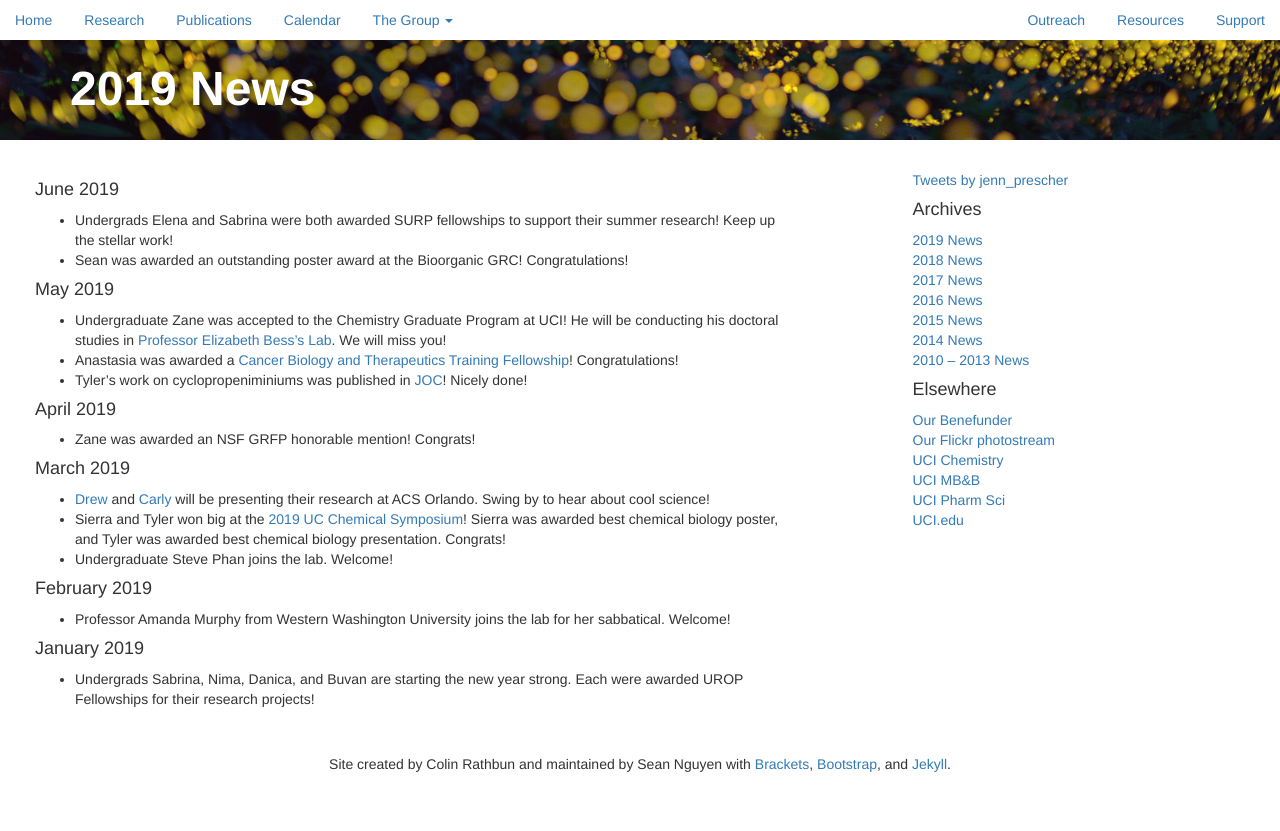
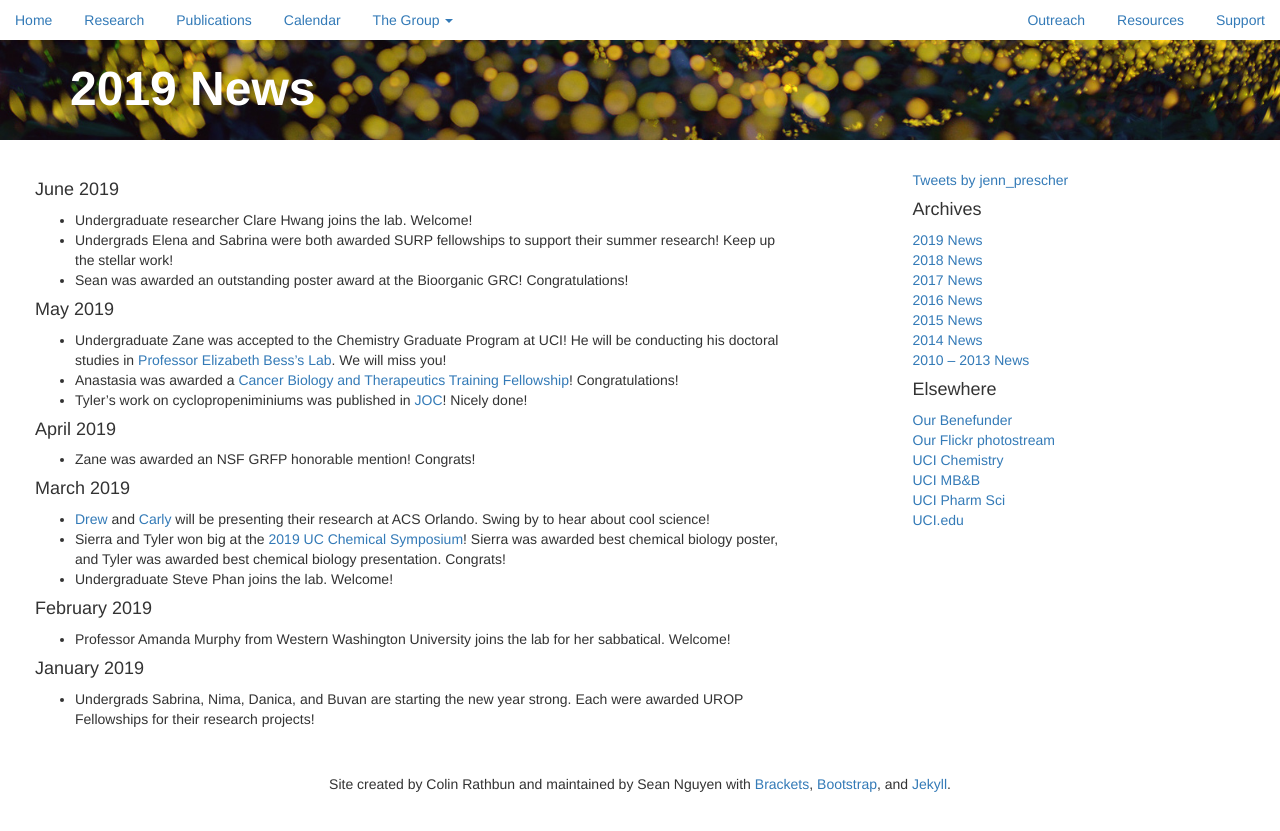
Before and after one commit to c-bun/Prescher-Lab-Site, a Jekyll site: the page built from _posts/2019-01-23-2019-News.markdown, in a window 1280 px wide. Shown: the top 831 px of the page. Built offline with Jekyll 4.4.1, drawn with Linux system fonts in a browser that asks for light colours; comment, search, counter and statistics services are not loaded.

Commit message:
PrescherLabSite_June2019_Update3

```diff
--- a/_data/group.csv
+++ b/_data/group.csv
@@ -53,3 +53,4 @@ Robby,Dorn,graduate,"Edina, MN","B.A., Chemistry, Whitman College",Bill Nye,,
 Mariana,Navarro,graduate,"Canby, OR","B.A., Biochemistry, Willamette University",Alice Ball,,
 Amanda,Murphy,former_postdoc,"Lacey, WA","B.A., Chemistry & B.S., Plastics Engineering Technology, Western Washington University; Ph.D., Organic Chemistry, University of California, Berkeley; Postdoctoral Scholar, Biomedical Engineering, Tufts University",,NIH Ruth L. Kirschstein National Service Research Award Postdoctoral Fellowship (2007-2009) : Cottrell College Science Award (2014),"Associate Professor, Chemistry, Western Washington University : NSF-REU Director, Chemistry, Western Washington University : Visiting Associate Researcher, Chemistry, University of California, Irvine"
 Steve,Phan,undergrad,"Westminster, CA","B.S., Biology",Louis Pasteur,,
+Clare,Hwang,undergrad,"Claremont, CA","B.S., Public Health Services",Gregory Mendel,,
--- a/_posts/2019-01-23-2019-News.markdown
+++ b/_posts/2019-01-23-2019-News.markdown
@@ -4,6 +4,7 @@ title:  "2019 News"
 categories: group_update
 ---
 #### June 2019
+- Undergraduate researcher Clare Hwang joins the lab. Welcome!
 - Undergrads Elena and Sabrina were both awarded SURP fellowships to support their summer research! Keep up the stellar work!
 - Sean was awarded an outstanding poster award at the Bioorganic GRC! Congratulations!
 
```
Also changed, not shown: 1 other file.
